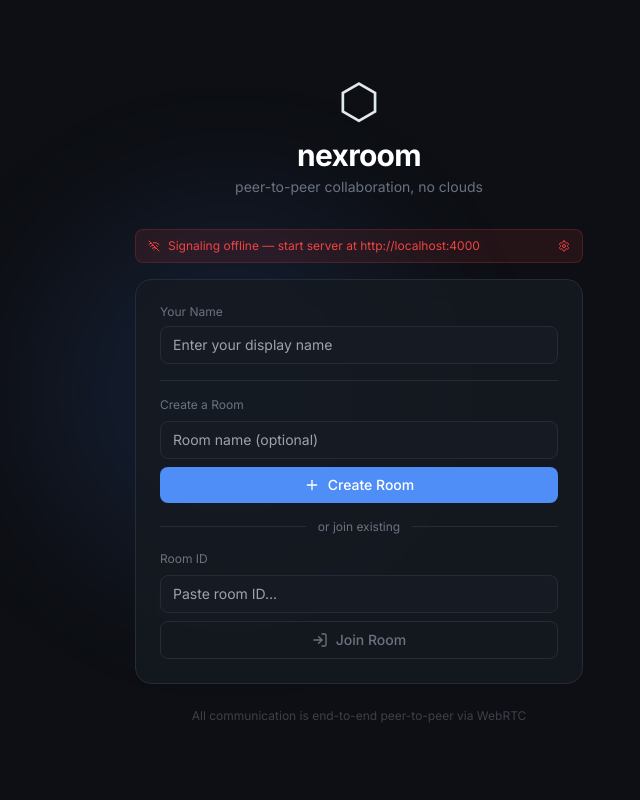
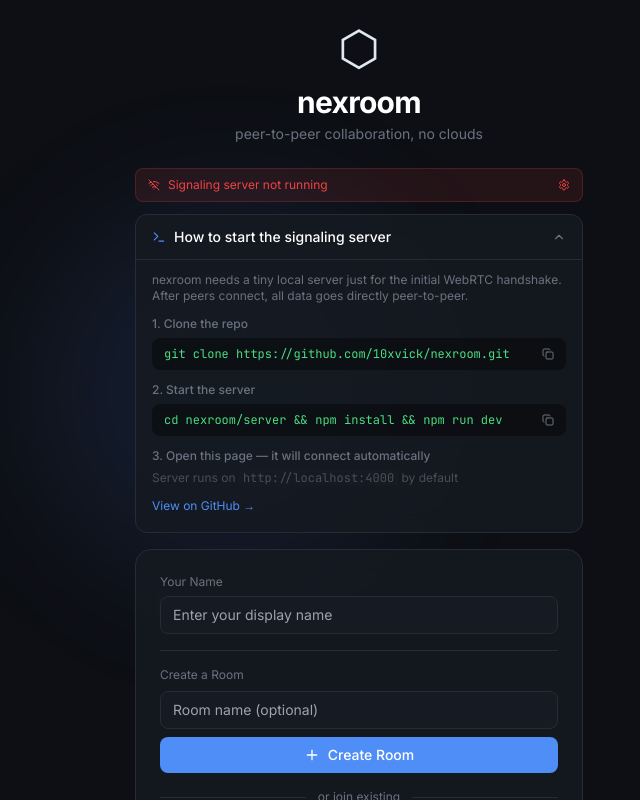
Before and after one commit to 10xvick/nexroom, a React (Vite) app in the folder client/: page / in a window 1280 px wide. Shown: the top 800 px of the page, without its empty margins (281-921 px from the left). Built offline with nearby package versions, Linux system fonts and the light colour scheme; no server answers.

Commit message:
feat: replace vague offline status with step-by-step setup guide

```diff
--- a/client/src/shell/Lobby.tsx
+++ b/client/src/shell/Lobby.tsx
@@ -1,7 +1,24 @@
 import { useState } from "react";
 import { useWebRTC } from "../core/WebRTCContext";
 import { useSocket } from "../core/SocketContext";
-import { Copy, Plus, LogIn, Settings, Wifi, WifiOff } from "lucide-react";
+import { Copy, Plus, LogIn, Settings, Wifi, WifiOff, Terminal, ChevronDown, ChevronUp } from "lucide-react";
+
+function CopyCmd({ cmd }: { cmd: string }) {
+  const [copied, setCopied] = useState(false);
+  function copy() {
+    navigator.clipboard.writeText(cmd);
+    setCopied(true);
+    setTimeout(() => setCopied(false), 2000);
+  }
+  return (
+    <div className="flex items-center justify-between bg-black/40 rounded-lg px-3 py-2 font-mono text-xs text-green-400 gap-2">
+      <span className="truncate">{cmd}</span>
+      <button onClick={copy} className="shrink-0 text-muted hover:text-white transition-colors">
+        {copied ? "✓" : <Copy size={12} />}
+      </button>
+    </div>
+  );
+}
 
 export default function Lobby() {
   const { joinRoom } = useWebRTC();
@@ -11,8 +28,9 @@ export default function Lobby() {
   const [roomId, setRoomId] = useState("");
   const [roomName, setRoomName] = useState("");
   const [showSettings, setShowSettings] = useState(false);
+  const [showSetup, setShowSetup] = useState(true);
   const [serverInput, setServerInput] = useState(serverUrl);
-  const [copied, setCopied] = useState(false);
+  const [copiedId, setCopiedId] = useState(false);
 
   function saveSettings() {
     setServerUrl(serverInput);
@@ -32,10 +50,10 @@ export default function Lobby() {
     joinRoom(id, roomName.trim() || `${name.trim()}'s Room`, name.trim());
   }
 
-  function copyLink() {
+  function copyRoomId() {
     navigator.clipboard.writeText(roomId);
-    setCopied(true);
-    setTimeout(() => setCopied(false), 2000);
+    setCopiedId(true);
+    setTimeout(() => setCopiedId(false), 2000);
   }
 
   return (
@@ -48,24 +66,26 @@ export default function Lobby() {
 
       <div className="relative w-full max-w-md">
         {/* Header */}
-        <div className="text-center mb-8">
+        <div className="text-center mb-6">
           <div className="text-5xl mb-3">⬡</div>
           <h1 className="text-3xl font-bold text-white tracking-tight">nexroom</h1>
           <p className="text-muted text-sm mt-1">peer-to-peer collaboration, no clouds</p>
         </div>
 
-        {/* Status */}
-        <div className={`flex items-center gap-2 text-xs px-3 py-2 rounded-lg mb-4 ${connected ? "bg-success/10 text-success border border-success/20" : "bg-danger/10 text-danger border border-danger/20"}`}>
+        {/* Server status pill */}
+        <div className={`flex items-center gap-2 text-xs px-3 py-2 rounded-lg mb-3 ${connected ? "bg-success/10 text-success border border-success/20" : "bg-danger/10 text-danger border border-danger/20"}`}>
           {connected ? <Wifi size={12} /> : <WifiOff size={12} />}
-          {connected ? `Signaling connected → ${serverUrl}` : `Signaling offline — start server at ${serverUrl}`}
-          <button className="ml-auto hover:opacity-70" onClick={() => setShowSettings(true)}>
+          <span className="flex-1">
+            {connected ? `Signaling server connected — ${serverUrl}` : "Signaling server not running"}
+          </span>
+          <button className="hover:opacity-70 ml-1" onClick={() => setShowSettings(!showSettings)} title="Change server URL">
             <Settings size={12} />
           </button>
         </div>
 
-        {/* Settings overlay */}
+        {/* Settings panel */}
         {showSettings && (
-          <div className="glass rounded-xl p-4 mb-4 space-y-3">
+          <div className="glass rounded-xl p-4 mb-3 space-y-3">
             <p className="text-sm font-medium text-white">Signaling Server URL</p>
             <input
               type="url"
@@ -74,7 +94,6 @@ export default function Lobby() {
               onChange={(e) => setServerInput(e.target.value)}
               placeholder="http://localhost:4000"
             />
-            <p className="text-xs text-muted">Run locally: <code className="bg-surface px-1 rounded">cd server && npm i && npm run dev</code></p>
             <div className="flex gap-2">
               <button className="btn-primary flex-1 justify-center" onClick={saveSettings}>Save</button>
               <button className="btn-ghost" onClick={() => setShowSettings(false)}>Cancel</button>
@@ -82,7 +101,53 @@ export default function Lobby() {
           </div>
         )}
 
-        {/* Card */}
+        {/* Setup guide — shown when offline */}
+        {!connected && (
+          <div className="glass rounded-xl mb-4 overflow-hidden border-danger/20">
+            <button
+              className="w-full flex items-center gap-2 px-4 py-3 text-sm font-medium text-white hover:bg-white/5 transition-colors"
+              onClick={() => setShowSetup(!showSetup)}
+            >
+              <Terminal size={14} className="text-accent" />
+              How to start the signaling server
+              <span className="ml-auto text-muted">{showSetup ? <ChevronUp size={14} /> : <ChevronDown size={14} />}</span>
+            </button>
+
+            {showSetup && (
+              <div className="px-4 pb-4 space-y-3 border-t border-border">
+                <p className="text-xs text-muted pt-3">
+                  nexroom needs a tiny local server just for the initial WebRTC handshake. After peers connect, all data goes directly peer-to-peer.
+                </p>
+
+                <div className="space-y-1.5">
+                  <p className="text-xs text-muted font-medium">1. Clone the repo</p>
+                  <CopyCmd cmd="git clone https://github.com/10xvick/nexroom.git" />
+                </div>
+
+                <div className="space-y-1.5">
+                  <p className="text-xs text-muted font-medium">2. Start the server</p>
+                  <CopyCmd cmd="cd nexroom/server && npm install && npm run dev" />
+                </div>
+
+                <div className="space-y-1.5">
+                  <p className="text-xs text-muted font-medium">3. Open this page — it will connect automatically</p>
+                  <p className="text-xs text-muted/60">Server runs on <code className="bg-surface px-1 rounded">http://localhost:4000</code> by default</p>
+                </div>
+
+                <a
+                  href="https://github.com/10xvick/nexroom"
+                  target="_blank"
+                  rel="noreferrer"
+                  className="inline-flex items-center gap-1.5 text-xs text-accent hover:underline mt-1"
+                >
+                  View on GitHub →
+                </a>
+              </div>
+            )}
+          </div>
+        )}
+
+        {/* Main card */}
         <div className="glass rounded-2xl p-6 space-y-4">
           {/* Name */}
           <div>
@@ -112,7 +177,8 @@ export default function Lobby() {
             <button
               className="btn-primary w-full justify-center"
               onClick={handleCreate}
-              disabled={!name.trim()}
+              disabled={!name.trim() || !connected}
+              title={!connected ? "Start the signaling server first" : ""}
             >
               <Plus size={16} /> Create Room
             </button>
@@ -137,19 +203,26 @@ export default function Lobby() {
                 onKeyDown={(e) => e.key === "Enter" && handleJoin()}
               />
               {roomId && (
-                <button className="btn-ghost px-3" onClick={copyLink} title="Copy ID">
-                  {copied ? "✓" : <Copy size={14} />}
+                <button className="btn-ghost px-3" onClick={copyRoomId} title="Copy ID">
+                  {copiedId ? "✓" : <Copy size={14} />}
                 </button>
               )}
             </div>
             <button
               className="btn-ghost w-full justify-center border-accent/30 text-accent hover:bg-accent/10"
               onClick={handleJoin}
-              disabled={!name.trim() || !roomId.trim()}
+              disabled={!name.trim() || !roomId.trim() || !connected}
+              title={!connected ? "Start the signaling server first" : ""}
             >
               <LogIn size={16} /> Join Room
             </button>
           </div>
+
+          {!connected && (
+            <p className="text-xs text-danger/70 text-center">
+              Start the signaling server to create or join rooms
+            </p>
+          )}
         </div>
 
         <p className="text-center text-xs text-muted/50 mt-6">
```
